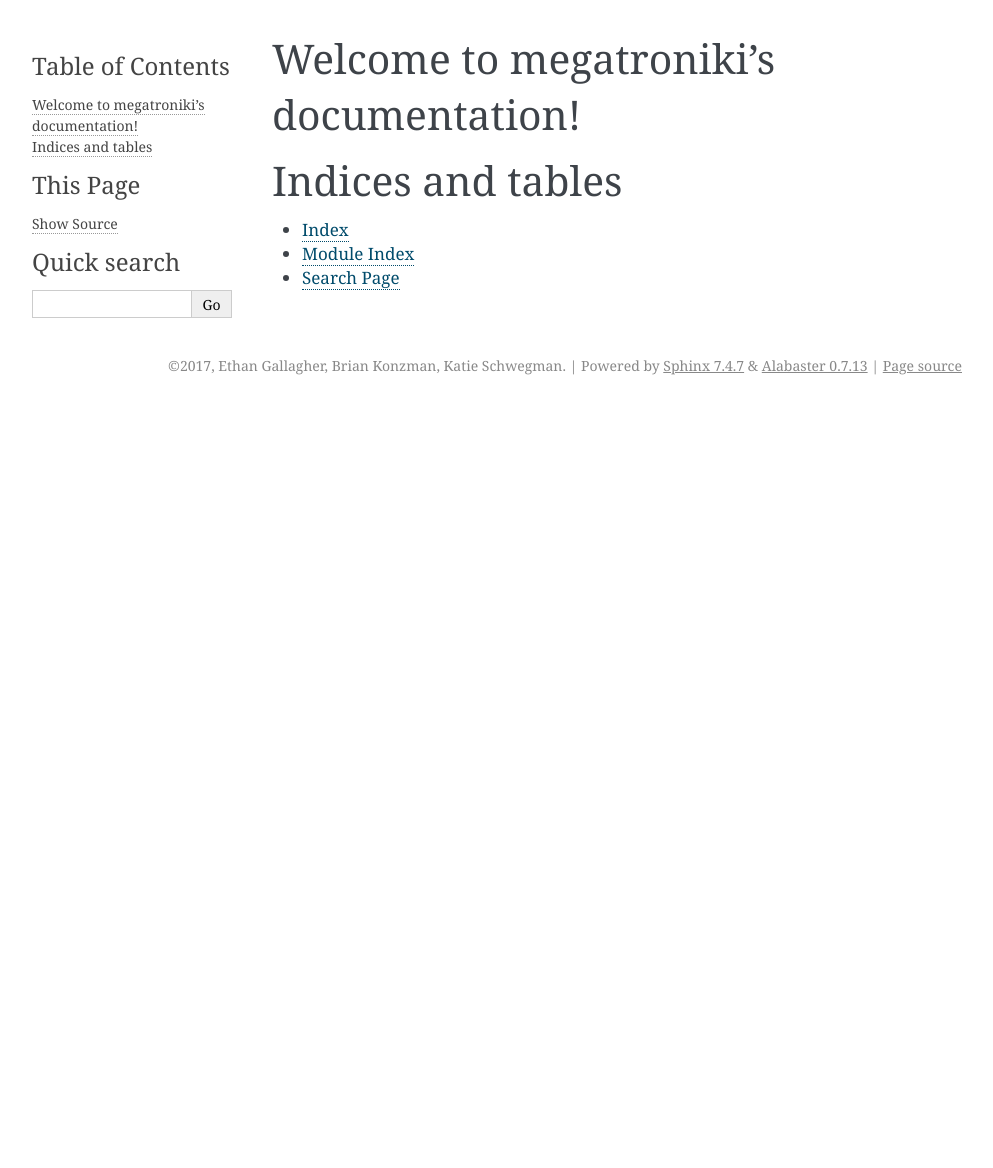
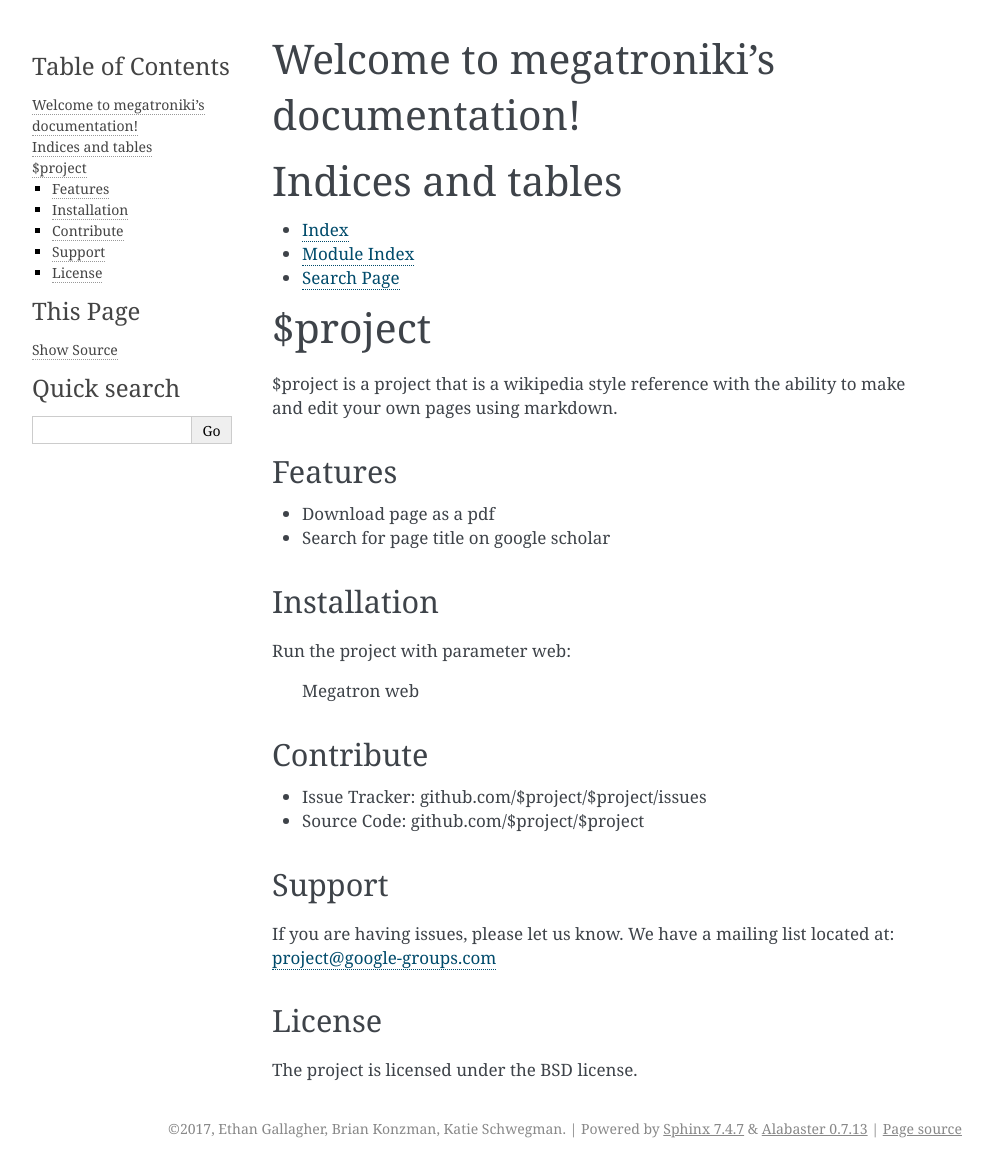
Before and after one commit to konzy/CSC440-Wiki-Project, a Sphinx documentation site: the page built from docs/index.rst, in a window 1280 px wide. Shown: the whole page, without its empty margins (148-1141 px from the left). Built offline with Sphinx 7.4.7, drawn with Linux system fonts in a browser that asks for light colours; before the commit the page ends 900 px from its top, so only the background shows below that.

Commit message:
more documentation

```diff
--- a/docs/index.rst
+++ b/docs/index.rst
@@ -18,3 +18,38 @@ Indices and tables
 * :ref:`genindex`
 * :ref:`modindex`
 * :ref:`search`
+
+$project
+========
+
+$project is a project that is a wikipedia style reference with the ability to make and edit your own pages using markdown.
+
+Features
+--------
+
+- Download page as a pdf
+- Search for page title on google scholar
+
+Installation
+------------
+
+Run the project with parameter web:
+
+    Megatron web
+
+Contribute
+----------
+
+- Issue Tracker: github.com/$project/$project/issues
+- Source Code: github.com/$project/$project
+
+Support
+-------
+
+If you are having issues, please let us know.
+We have a mailing list located at: project@google-groups.com
+
+License
+-------
+
+The project is licensed under the BSD license.
```
